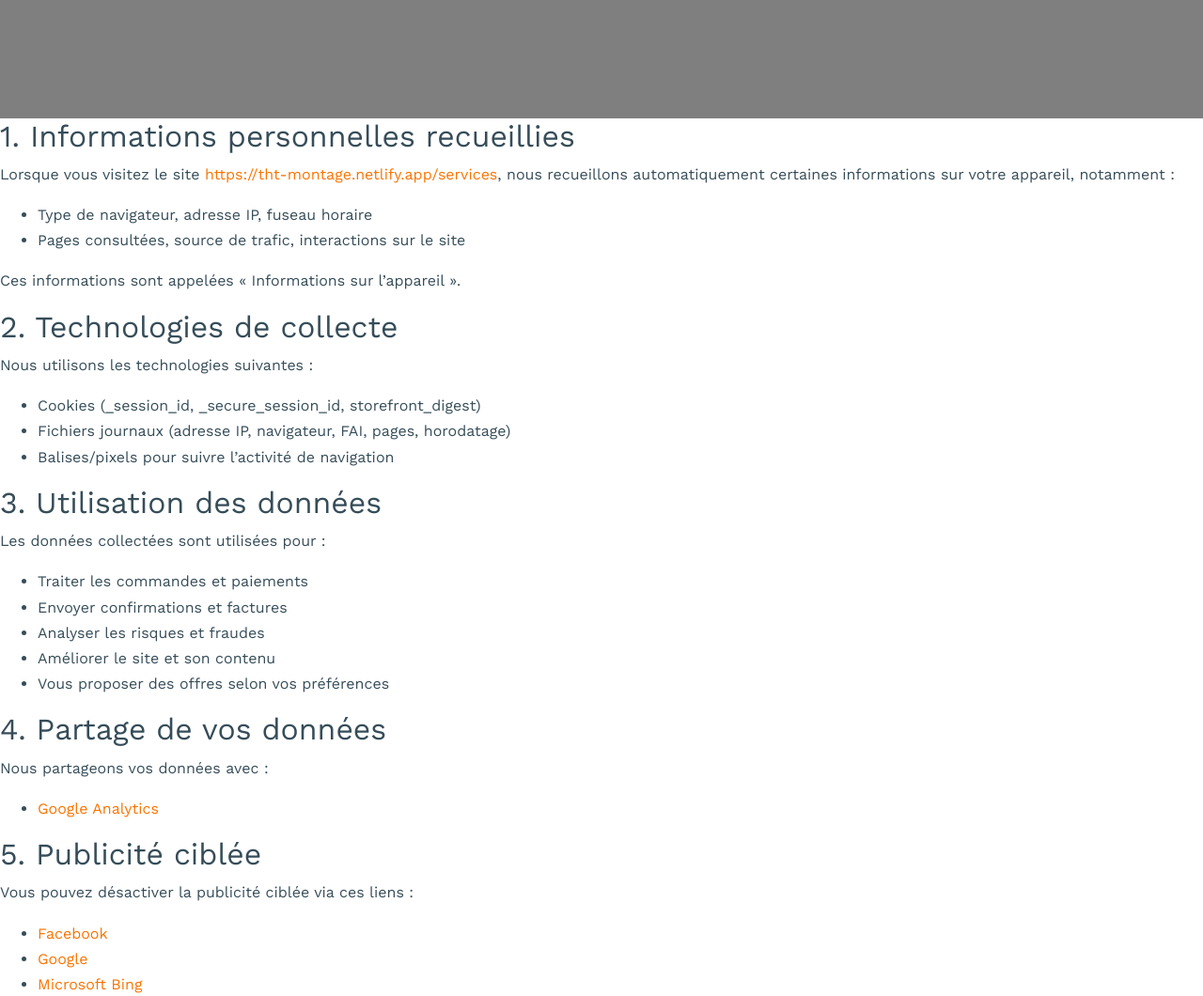
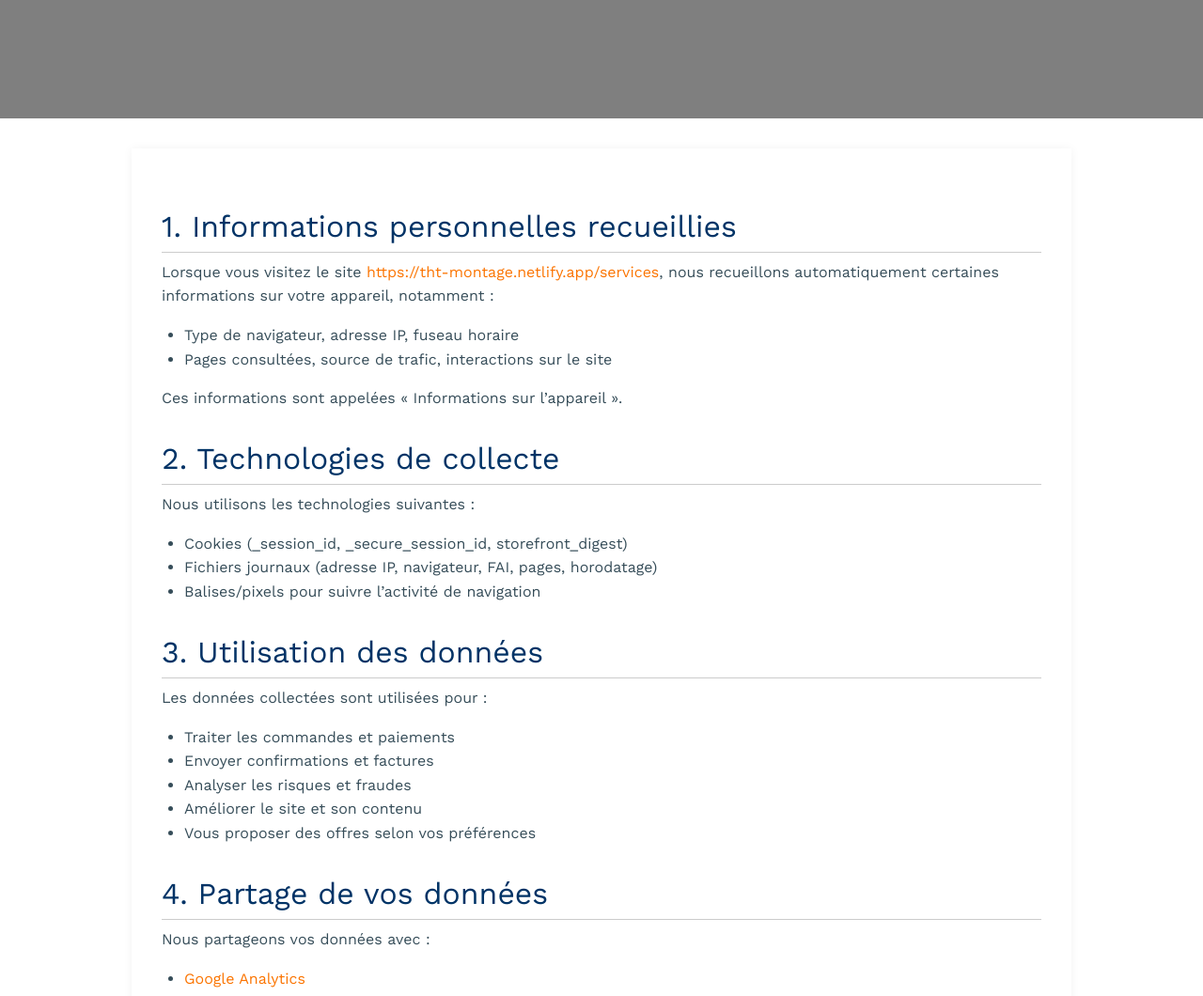
Before and after one commit to Khosbayar-sys/THT-MONTAGE, a plain HTML site: page politique-de-confidentialite.html in a window 1280 px wide. Shown: the part 640-1700 px from the top of the page at 94% size. Drawn offline with nearby package versions, Linux system fonts and the light colour scheme; files whose address does not match are found by name.

Commit message:
ajout de politique de confi2

```diff
--- a/css/style.css
+++ b/css/style.css
@@ -2777,3 +2777,35 @@ form .btn {
     color: red;
     font-size: 0.85em;
   }
+
+
+
+      main {
+      max-width: 1000px;
+      margin: 2rem auto;
+      padding: 2rem;
+      background-color: #fff;
+      box-shadow: 0 0 10px rgba(0,0,0,0.05);
+      line-height: 1.6;
+    }
+    main h1, h2 {
+      color: #003366;
+    }
+    main h1 {
+      margin-bottom: 1rem;
+    }
+    main h2 {
+      margin-top: 2rem;
+      border-bottom: 1px solid #ccc;
+      padding-bottom: 0.5rem;
+    }
+    main ul {
+      padding-left: 1.5rem;
+    }
+    main a {
+      color: #fb7400;
+      text-decoration: none;
+    }
+    main a:hover {
+      text-decoration: underline;
+    }
```
